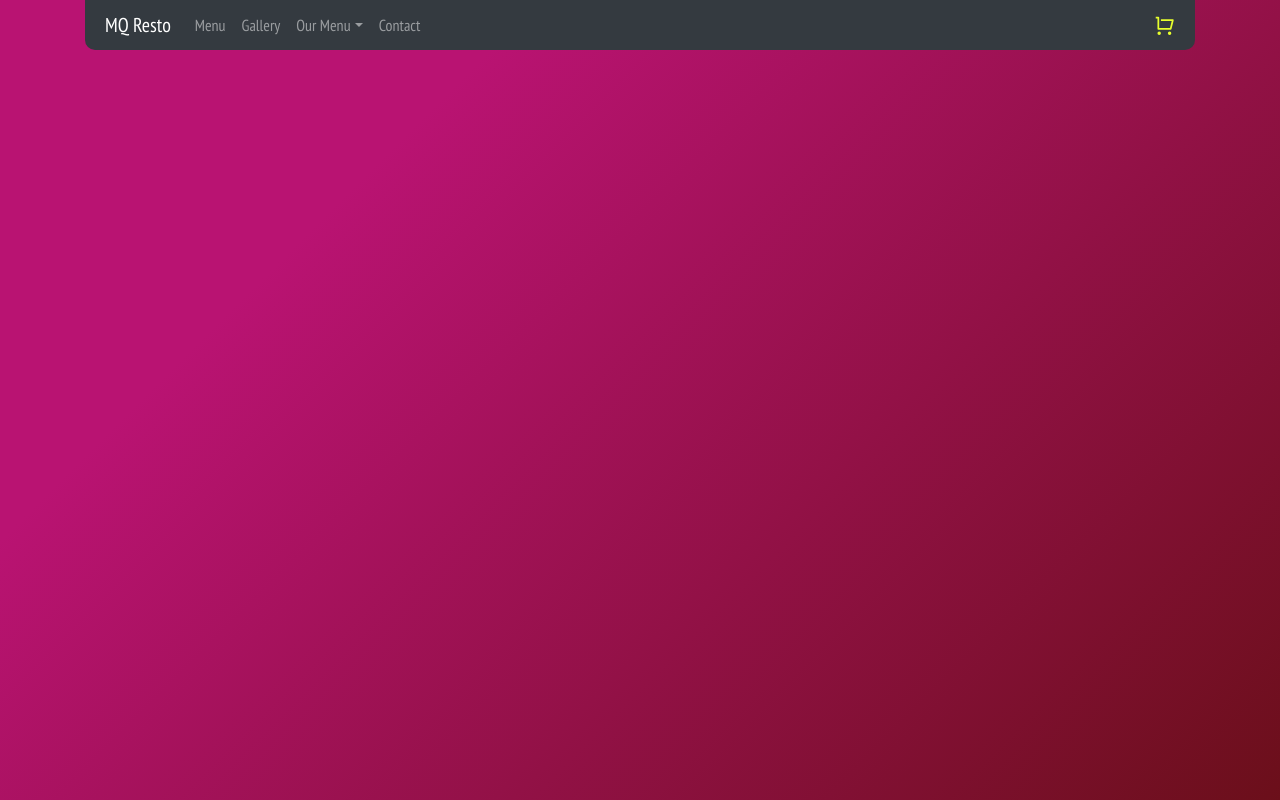
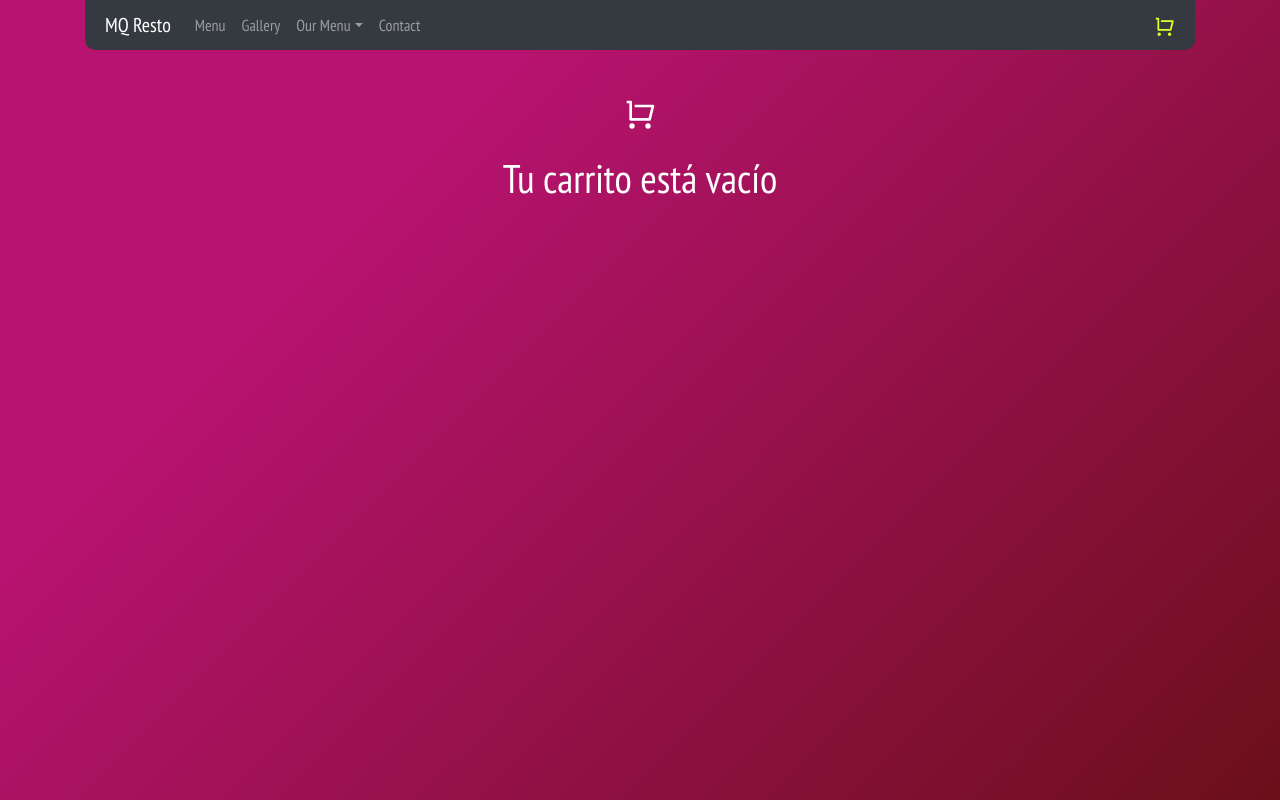
Before and after one commit to maritocuate/apptest, a React (Create React App) app: page /cart in a window 1280 px wide. Built offline with nearby package versions, Linux system fonts and the light colour scheme.

Commit message:
cart badge

```diff
--- a/src/App.js
+++ b/src/App.js
@@ -6,6 +6,7 @@ import { CartProvider } from './context/cartContext'
 import NavBar from './components/NavBar';
 import ItemListContainer from './containers/ItemListContainer';
 import ItemDetailContainer from './containers/ItemDetailContainer';
+import Cart from './components/Cart';
 
 function App() {
   return (
@@ -19,7 +20,7 @@ function App() {
               <ItemListContainer greeting={'Menu'}/>
             </Route>
             <Route path="/item/:id" component={ItemDetailContainer}/>
-            <Route path="/cart"/>
+            <Route path="/cart" component={ Cart }/>
             <Route path="*">
               <Redirect to='/'/>
             </Route>
--- /dev/null
+++ b/src/components/Cart/index.jsx
@@ -0,0 +1,41 @@
+import React, { useContext } from 'react'
+
+import { CartContext } from '../../context/cartContext'
+import { RiShoppingCartLine, RiDeleteBin6Line, RiCloseCircleLine, RiCheckboxCircleLine } from 'react-icons/ri'
+
+function Cart() {
+
+     const { cart } = useContext( CartContext )
+
+     return (
+          <div className='container my-4 col-4 text-center'>
+               <RiShoppingCartLine className="m-4 h2"/>
+
+               {
+                    cart.length===0
+                         ? <h1>Tu carrito está vacío</h1>
+                         :
+                         <>
+                              <ul className="list-group">
+                                   {
+                                        cart.map(prod => (
+                                             <li key={ prod.item.id } className="list-group-item d-flex justify-content-between align-items-center list-group-item-dark">
+                                                  <span className="lead">{ prod.quantity }</span>
+                                                  <span className="lead">{ prod.item.nombre }</span>
+                                                  <RiDeleteBin6Line className="text-dark" />
+                                             </li>
+                                        ))
+                                   }
+                              </ul>
+                              <div className="btn-group w-100 mt-3">
+                                   <label className="btn btn-dark btn-lg cart">VACIAR <RiCloseCircleLine className="mb-1" /></label>
+                                   <label className="btn btn-dark btn-lg cart">COMPRAR <RiCheckboxCircleLine className="mb-1" /></label>
+                              </div>
+                         </>
+
+               }
+          </div>
+     )
+}
+
+export default Cart
--- a/src/components/ItemDetail/index.jsx
+++ b/src/components/ItemDetail/index.jsx
@@ -28,7 +28,7 @@ const ItemDetail = (props) => {
                </div>
 
                {
-                    (cart.length < 1)
+                    (cart.length < 5)
                     ? <ItemCount stock={5} initial={1} onAdd={onAdd} />
                     : <button className='btn-gocart' onClick={()=> history.push('/cart') }>GO CART</button>
                }
--- a/src/components/NavBar/CartWidget.jsx
+++ b/src/components/NavBar/CartWidget.jsx
@@ -1,8 +1,19 @@
+import { useContext } from 'react'
 import { RiShoppingCartLine } from 'react-icons/ri'
 
+import { CartContext } from '../../context/cartContext'
+
 const CartWidget = () => {
+
+     const { cart } = useContext( CartContext )
+
      return (
-          <RiShoppingCartLine className='cart' />
+          <>
+               {
+                    (cart.length > 0) && <span className="badge badge-light mr-1">{ cart.length }</span>
+               }
+               <RiShoppingCartLine className='cart' />
+          </>
      )
 }
 
--- a/src/components/NavBar/index.jsx
+++ b/src/components/NavBar/index.jsx
@@ -22,7 +22,7 @@ function NavBar(props) {
                          <Nav.Link href="#contact">Contact</Nav.Link>
                     </Nav>
                     <Nav>
-                         <CartWidget />
+                         <Link to="/cart"><CartWidget /></Link>
                     </Nav>
                     </Navbar.Collapse>
                </Navbar>
```
Also changed, not shown: 1 other file (tests, documents, lock files or other folders).
